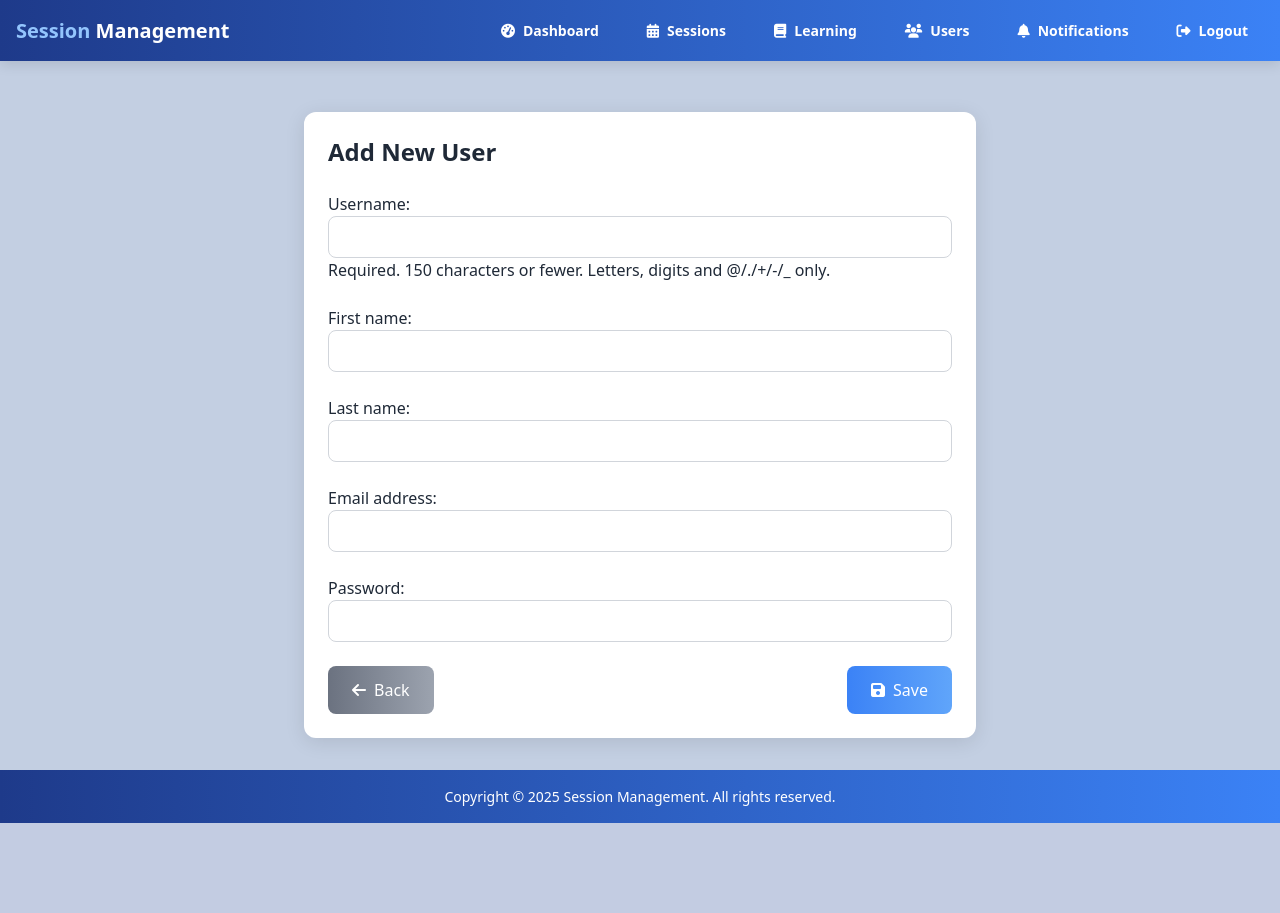
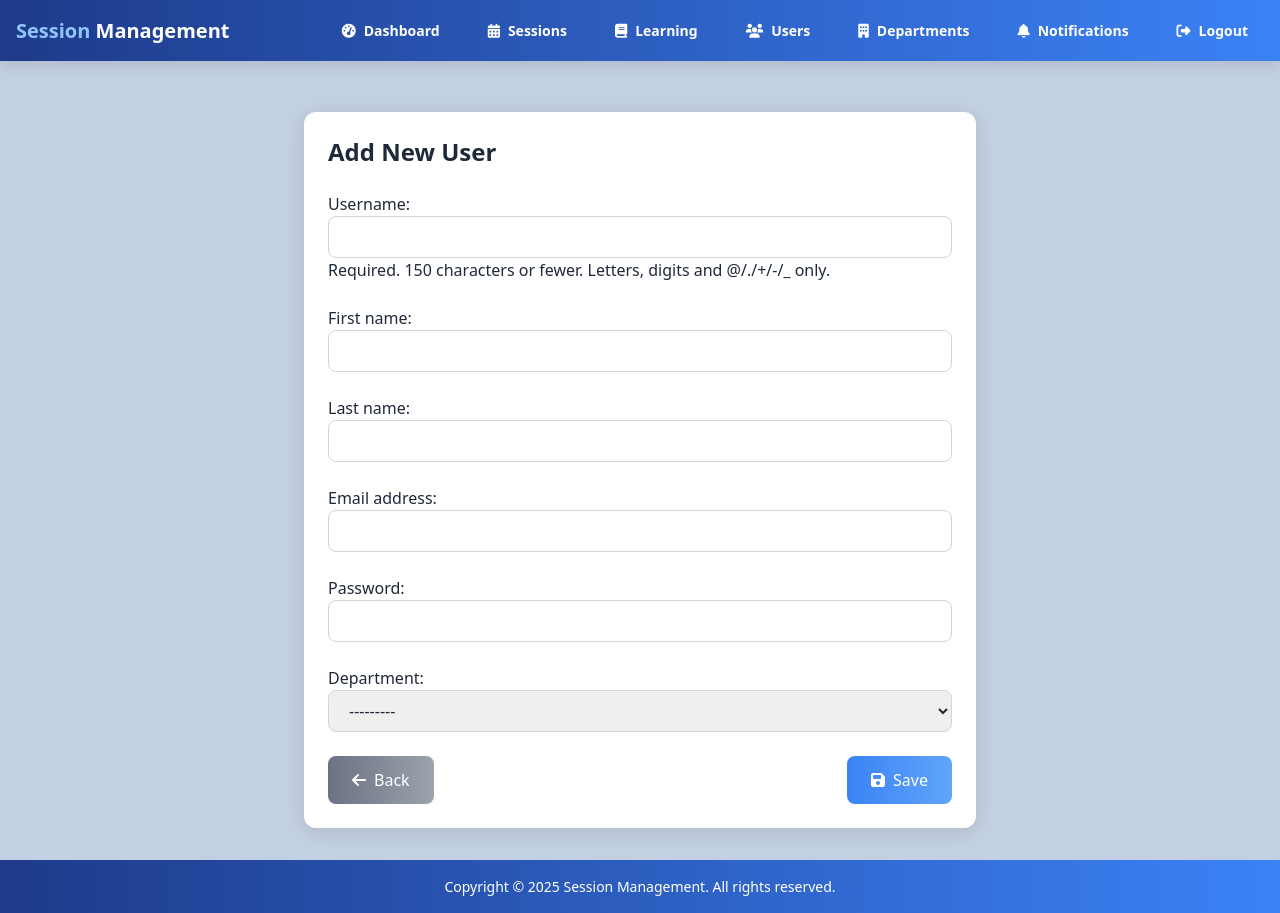
Before and after one commit to ashishkekan/session-management, a Django app: page /add-user/ in a window 1280 px wide. Before the commit the page ends 823 px from the top, so only its background shows below. Run offline with Django 4.2, Linux system fonts and the light colour scheme; the visitor is signed in with stand-in values (Sample User, id 1); data that the repository does not hold is empty; some libraries are stand-ins or nearby versions.

Commit message:
Add departments features

```diff
--- a/management/forms.py
+++ b/management/forms.py
@@ -3,7 +3,26 @@ from django.contrib.auth.forms import PasswordChangeForm
 from django.contrib.auth.models import User
 from django.forms import DateTimeInput
 
-from .models import ExternalTopic, SessionTopic
+from .models import Department, ExternalTopic, SessionTopic, UserProfile
+
+
+class DepartmentForm(forms.ModelForm):
+    """
+    Form for creating and editing Department instances.
+    """
+
+    class Meta:
+        model = Department
+        fields = ["name", "description"]
+        widgets = {
+            "name": forms.TextInput(attrs={"class": "form-control"}),
+            "description": forms.Textarea(attrs={"class": "form-control", "rows": 4}),
+        }
+
+    def __init__(self, *args, **kwargs):
+        super().__init__(*args, **kwargs)
+        for field in self.fields.values():
+            field.widget.attrs.update({"class": "custom-input"})
 
 
 class SessionTopicForm(forms.ModelForm):
@@ -30,14 +49,6 @@ class SessionTopicForm(forms.ModelForm):
         }
 
     def __init__(self, *args, user=None, **kwargs):
-        """
-        Initializes the SessionTopicForm, modifies the queryset of the
-        conducted_by field to exclude staff users, and customizes the label
-        for conducted_by.
-
-        Args:
-            user (optional): The user associated with the session (not used directly here).
-        """
         self.user = user
         super().__init__(*args, **kwargs)
         self.fields["conducted_by"].queryset = User.objects.exclude(is_staff=True)
@@ -53,10 +64,13 @@ class SessionTopicForm(forms.ModelForm):
 class UserCreationForm(forms.ModelForm):
     """
     Form for creating a new User, including fields for setting a password
-    and selecting if the user should be an admin (staff).
+    and selecting a department.
     """
 
     password = forms.CharField(widget=forms.PasswordInput)
+    department = forms.ModelChoiceField(
+        queryset=Department.objects.all(), required=True
+    )
 
     class Meta:
         model = User
@@ -67,27 +81,44 @@ class UserCreationForm(forms.ModelForm):
         for field in self.fields.values():
             field.widget.attrs.update({"class": "custom-input"})
 
+    def save(self, commit=True):
+        user = super().save(commit=False)
+        user.set_password(self.cleaned_data["password"])
+        if commit:
+            user.save()
+            UserProfile.objects.create(
+                user=user, department=self.cleaned_data["department"]
+            )
+        return user
+
 
 class UserEditForm(forms.ModelForm):
     """
-    Form for editing an existing User, including first name, last name, username,
-    and email fields with custom styling.
+    Form for editing an existing User, including department field with custom styling.
     """
+
+    department = forms.ModelChoiceField(
+        queryset=Department.objects.all(), required=True
+    )
 
     class Meta:
         model = User
         fields = ["first_name", "last_name", "username", "email"]
-        widgets = {
-            "first_name": forms.TextInput(attrs={"class": "form-control"}),
-            "last_name": forms.TextInput(attrs={"class": "form-control"}),
-            "username": forms.TextInput(attrs={"class": "form-control"}),
-            "email": forms.EmailInput(attrs={"class": "form-control"}),
-        }
 
     def __init__(self, *args, **kwargs):
         super().__init__(*args, **kwargs)
+        if self.instance and hasattr(self.instance, "userprofile"):
+            self.fields["department"].initial = self.instance.userprofile.department
         for field in self.fields.values():
             field.widget.attrs.update({"class": "custom-input"})
+
+    def save(self, commit=True):
+        user = super().save(commit=commit)
+        if commit:
+            profile, _ = UserProfile.objects.get_or_create(user=user)
+            profile.department = self.cleaned_data["department"]
+            profile.save()
+        return user
 
 
 class CustomPasswordChangeForm(PasswordChangeForm):
--- a/management/templates/session/base.html
+++ b/management/templates/session/base.html
@@ -36,6 +36,9 @@
                         </a>
                         <a href="{% url 'user_list' %}" class="navbar-link text-white px-3 py-2 rounded-md flex items-center">
                             <i class="fas fa-users mr-2"></i> Users
+                        </a>
+                        <a href="{% url 'department-list' %}" class="navbar-link text-white px-3 py-2 rounded-md flex items-center">
+                            <i class="fas fa-building mr-2"></i> Departments
                         </a>
                     {% endif %}
                     {% if not user.is_staff %}
--- a/management/templates/session/user_list.html
+++ b/management/templates/session/user_list.html
@@ -19,6 +19,7 @@
                 <tr>
                     <th class="px-6 py-3 text-left text-sm font-semibold text-gray-700">Name</th>
                     <th class="px-6 py-3 text-left text-sm font-semibold text-gray-700">Email</th>
+                    <th class="px-6 py-3 text-left text-sm font-semibold text-gray-700">Department</th>
                     <th class="px-6 py-3 text-left text-sm font-semibold text-gray-700">Is Staff?</th>
                     {% if request.user.is_staff %}
                         <th class="px-6 py-3 text-left text-sm font-semibold text-gray-700">Actions</th>
@@ -30,6 +31,7 @@
                     <tr class="hover:bg-gray-50 transition">
                         <td class="px-6 py-4 font-medium text-gray-800">{{ user.first_name }} {{ user.last_name }}</td>
                         <td class="px-6 py-4 font-medium text-gray-800">{{ user.email }}</td>
+                        <td class="px-6 py-4 font-medium text-gray-800">{{ user.userprofile.department.name }}</td>
                         <td class="px-6 py-4 font-medium text-gray-800">
                             {% if user.is_staff %}
                                 <span class="text-green-600">✅ Yes</span>
--- a/management/urls.py
+++ b/management/urls.py
@@ -44,4 +44,12 @@ urlpatterns = [
         name="delete-learning",
     ),
     path("recent-activities/", views.recent_activities, name="recent_activities"),
+    path("departments/", views.department_list, name="department-list"),
+    path("departments/create/", views.department_create, name="department-create"),
+    path("departments/edit/<int:pk>/", views.department_edit, name="department-edit"),
+    path(
+        "departments/delete/<int:pk>/",
+        views.department_delete,
+        name="department-delete",
+    ),
 ]
--- a/management/views.py
+++ b/management/views.py
@@ -11,12 +11,13 @@ from management.utils import log_activity
 
 from .forms import (
     CustomPasswordChangeForm,
+    DepartmentForm,
     ExternalTopicForm,
     SessionTopicForm,
     UserCreationForm,
     UserEditForm,
 )
-from .models import ExternalTopic, RecentActivity, SessionTopic
+from .models import Department, ExternalTopic, RecentActivity, SessionTopic
 
 
 @login_required
@@ -36,7 +37,11 @@ def create_topic(request):
             session = form.save()
             if request.user.is_staff:
                 normal_users = User.objects.filter(is_staff=False)
-                log_activity(request.user, f"Admin created a new session: '{session.topic}'.", target_users=normal_users)
+                log_activity(
+                    request.user,
+                    f"Admin created a new session: '{session.topic}'.",
+                    target_users=normal_users,
+                )
             else:
                 # Normal user action, log_activity will notify admins automatically
                 log_activity(request.user, f"Created a new session: '{session.topic}'.")
@@ -71,30 +76,45 @@ def home(request):
         .order_by("date")[:3]
     )
 
-    top_sessions = SessionTopic.objects.filter(
-        date__gt=now()
-    ).exclude(status__in=["Completed", "Cancelled"]).select_related("conducted_by").order_by("date")[:3]
+    top_sessions = (
+        SessionTopic.objects.filter(date__gt=now())
+        .exclude(status__in=["Completed", "Cancelled"])
+        .select_related("conducted_by")
+        .order_by("date")[:3]
+    )
 
     if user.is_staff:
-        context.update({
-            "is_admin": True,
-            "total_users": User.objects.count(),
-            "total_sessions": SessionTopic.objects.count(),
-            "all_sessions": SessionTopic.objects.order_by("-date"),
-            "top_sessions": top_sessions,
-            "completed": SessionTopic.objects.filter(status="Completed").order_by("date")[:3],
-            "pending": SessionTopic.objects.filter(status="Pending").order_by("date")[:3],
-            "cancelled": SessionTopic.objects.filter(status="Cancelled").order_by("date")[:3],
-        })
+        context.update(
+            {
+                "is_admin": True,
+                "total_users": User.objects.count(),
+                "total_sessions": SessionTopic.objects.count(),
+                "all_sessions": SessionTopic.objects.order_by("-date"),
+                "top_sessions": top_sessions,
+                "completed": SessionTopic.objects.filter(status="Completed").order_by(
+                    "date"
+                )[:3],
+                "pending": SessionTopic.objects.filter(status="Pending").order_by(
+                    "date"
+                )[:3],
+                "cancelled": SessionTopic.objects.filter(status="Cancelled").order_by(
+                    "date"
+                )[:3],
+            }
+        )
     elif user.is_authenticated:
         sessions = SessionTopic.objects.filter(conducted_by=user)
-        upcoming_sessions = sessions.filter(status="Pending", date__gte=now()).order_by("date")
-        context.update({
-            "is_admin": False,
-            "total_sessions": sessions.count(),
-            "upcoming_sessions": upcoming_sessions,
-            "top_sessions": top_sessions,
-        })
+        upcoming_sessions = sessions.filter(status="Pending", date__gte=now()).order_by(
+            "date"
+        )
+        context.update(
+            {
+                "is_admin": False,
+                "total_sessions": sessions.count(),
+                "upcoming_sessions": upcoming_sessions,
+                "top_sessions": top_sessions,
+            }
+        )
 
     return render(request, "session/home.html", context)
 
@@ -108,13 +128,13 @@ def user_login(request):
     Returns:
         HttpResponse: Login form or redirect on success.
     """
-    if request.method == 'POST':
+    if request.method == "POST":
         form = AuthenticationForm(data=request.POST)
         if form.is_valid():
             user = form.get_user()
             login(request, user)
             log_activity(request.user, "Logged in successfully.")
-            return redirect('home')
+            return redirect("home")
         else:
             messages.error(request, "Invalid username or password.")
     else:
@@ -155,7 +175,11 @@ def add_user(request):
             user = form.save(commit=False)
             user.set_password(form.cleaned_data["password"])
             user.save()
-            log_activity(request.user, f"Admin added new user '{user.username}'.", target_users=User.objects.filter(is_staff=False))
+            log_activity(
+                request.user,
+                f"Admin added new user '{user.username}'.",
+                target_users=User.objects.filter(is_staff=False),
+            )
             messages.success(request, f"User '{user.username}' created successfully.")
             return redirect("home")
     else:
@@ -205,7 +229,11 @@ def delete_user(request, user_id):
         messages.error(request, "You cannot delete a superuser.")
         return redirect("user_list")
     user.delete()
-    log_activity(request.user, f"Admin deleted user with ID {user_id}.", target_users=User.objects.filter(is_staff=False))
+    log_activity(
+        request.user,
+        f"Admin deleted user with ID {user_id}.",
+        target_users=User.objects.filter(is_staff=False),
+    )
     messages.success(request, "User deleted successfully.")
     return redirect("user_list")
 
@@ -240,7 +268,7 @@ def user_list(request):
     Returns:
         HttpResponse: List of users.
     """
-    users = User.objects.all().order_by("username")
+    users = User.objects.all().order_by("username").select_related("userprofile")
     paginator = Paginator(users, 10)
     page_number = request.GET.get("page")
     page_obj = paginator.get_page(page_number)
@@ -261,7 +289,11 @@ def all_sessions_view(request):
     if request.user.is_staff:
         sessions = SessionTopic.objects.select_related("conducted_by").order_by("date")
     else:
-        sessions = SessionTopic.objects.select_related("conducted_by").filter(conducted_by=request.user).order_by("date")
+        sessions = (
+            SessionTopic.objects.select_related("conducted_by")
+            .filter(conducted_by=request.user)
+            .order_by("date")
+        )
     paginator = Paginator(sessions, 10)
     page_number = request.GET.get("page")
     page_obj = paginator.get_page(page_number)
@@ -285,14 +317,20 @@ def edit_session_view(request, session_id):
         if form.is_valid():
             form.save()
             if request.user.is_staff:
-                log_activity(request.user, f"Admin updated session: '{session.topic}'.", target_users=User.objects.filter(is_staff=False))
+                log_activity(
+                    request.user,
+                    f"Admin updated session: '{session.topic}'.",
+                    target_users=User.objects.filter(is_staff=False),
+                )
             else:
                 log_activity(request.user, f"Updated session: '{session.topic}'.")
             messages.success(request, "Session updated successfully.")
             return redirect("session_list")
     else:
         form = SessionTopicForm(instance=session)
-    return render(request, "session/edit_session.html", {"form": form, "session": session})
+    return render(
+        request, "session/edit_session.html", {"form": form, "session": session}
+    )
 
 
 @login_required
@@ -308,7 +346,11 @@ def delete_session_view(request, session_id):
     """
     session = get_object_or_404(SessionTopic, id=session_id)
     if request.user.is_staff:
-        log_activity(request.user, f"Admin deleted session: '{session.topic}'.", target_users=User.objects.filter(is_staff=False))
+        log_activity(
+            request.user,
+            f"Admin deleted session: '{session.topic}'.",
+            target_users=User.objects.filter(is_staff=False),
+        )
     else:
         log_activity(request.user, f"Deleted session: '{session.topic}'.")
     session.delete()
@@ -350,9 +392,15 @@ def create_external_topic(request):
         if form.is_valid():
             topic = form.save()
             if request.user.is_staff:
-                log_activity(request.user, f"Admin added new learning topic: '{topic.coming_soon}'.", target_users=User.objects.filter(is_staff=False))
+                log_activity(
+                    request.user,
+                    f"Admin added new learning topic: '{topic.coming_soon}'.",
+                    target_users=User.objects.filter(is_staff=False),
+                )
             else:
-                log_activity(request.user, f"Added new learning topic: '{topic.coming_soon}'.")
+                log_activity(
+                    request.user, f"Added new learning topic: '{topic.coming_soon}'."
+                )
             messages.success(request, "New topic created successfully.")
             return redirect("learning-view")
     else:
@@ -392,14 +440,22 @@ def edit_learning(request, learning_id):
         if form.is_valid():
             form.save()
             if request.user.is_staff:
-                log_activity(request.user, f"Admin updated learning topic: '{learning.coming_soon}'.", target_users=User.objects.filter(is_staff=False))
+                log_activity(
+                    request.user,
+                    f"Admin updated learning topic: '{learning.coming_soon}'.",
+                    target_users=User.objects.filter(is_staff=False),
+                )
             else:
-                log_activity(request.user, f"Updated learning topic: '{learning.coming_soon}'.")
+                log_activity(
+                    request.user, f"Updated learning topic: '{learning.coming_soon}'."
+                )
             messages.success(request, "Learning updated successfully.")
             return redirect("learning-view")
     else:
         form = ExternalTopicForm(instance=learning)
-    return render(request, "session/edit_learning.html", {"form": form, "learning": learning})
+    return render(
+        request, "session/edit_learning.html", {"form": form, "learning": learning}
+    )
 
 
 @login_required
@@ -415,7 +471,11 @@ def delete_learning(request, learning_id):
     """
     learning = get_object_or_404(ExternalTopic, id=learning_id)
     if request.user.is_staff:
-        log_activity(request.user, f"Admin deleted learning topic: '{learning.coming_soon}'.", target_users=User.objects.filter(is_staff=False))
+        log_activity(
+            request.user,
+            f"Admin deleted learning topic: '{learning.coming_soon}'.",
+            target_users=User.objects.filter(is_staff=False),
+        )
     else:
         log_activity(request.user, f"Deleted learning topic: '{learning.coming_soon}'.")
     learning.delete()
@@ -432,8 +492,66 @@ def recent_activities(request):
         HttpResponse: List of recent activity logs.
     """
     RecentActivity.objects.filter(user=request.user, read=False).update(read=True)
-    activities = RecentActivity.objects.filter(user=request.user).order_by("-timestamp")[:20]
+    activities = RecentActivity.objects.filter(user=request.user).order_by(
+        "-timestamp"
+    )[:20]
     paginator = Paginator(activities, 10)
     page_number = request.GET.get("page")
     page_obj = paginator.get_page(page_number)
     return render(request, "session/recent_activities.html", {"activities": page_obj})
+
+
+@login_required
+def department_list(request):
+    departments = Department.objects.all().order_by("-created_at")
+    return render(request, "session/department_list.html", {"departments": departments})
+
+
+@login_required
+def department_create(request):
+    if request.method == "POST":
+        form = DepartmentForm(request.POST)
+        if form.is_valid():
+            form.save()
+            log_activity(
+                request.user,
+                f"Admin created new department: '{form.name}'.",
+                target_users=User.objects.filter(is_staff=False),
+            )
+            messages.success(request, "Department created successfully.")
+            return redirect("department-list")
+    else:
+        form = DepartmentForm()
+    return render(request, "session/department_form.html", {"form": form})
+
+
+@login_required
+def department_edit(request, pk):
+    department = get_object_or_404(Department, pk=pk)
+    if request.method == "POST":
+        form = DepartmentForm(request.POST, instance=department)
+        if form.is_valid():
+            form.save()
+            log_activity(
+                request.user,
+                f"Admin edited department: '{department.name}'.",
+                target_users=User.objects.filter(is_staff=False),
+            )
+            messages.success(request, "Department updated successfully.")
+            return redirect("department-list")
+    else:
+        form = DepartmentForm(instance=department)
+    return render(request, "session/department_form.html", {"form": form})
+
+
+@login_required
+def department_delete(request, pk):
+    department = get_object_or_404(Department, pk=pk)
+    department.delete()
+    log_activity(
+        request.user,
+        f"Admin deleted department: '{department.name}'.",
+        target_users=User.objects.filter(is_staff=False),
+    )
+    messages.success(request, "Department deleted successfully.")
+    return redirect("department-list")
--- a/session_management/settings.py
+++ b/session_management/settings.py
@@ -81,7 +81,7 @@ WSGI_APPLICATION = "session_management.wsgi.application"
 DATABASES = {
     "default": {
         "ENGINE": "django.db.backends.postgresql",
-        "NAME": "session_management",
+        "NAME": "session_management_system",
         "USER": "postgres",
         "PASSWORD": "Lemon@123",
         "HOST": "localhost",
@@ -124,10 +124,10 @@ USE_TZ = True
 # Static files (CSS, JavaScript, Images)
 # https://docs.djangoproject.com/en/4.2/howto/static-files/
 
-STATIC_URL = '/static/'
+STATIC_URL = "/static/"
 
 STATICFILES_DIRS = [
-    os.path.join(BASE_DIR, 'management/static'),
+    os.path.join(BASE_DIR, "management/static"),
 ]
 
 
```
Also changed, not shown: management/models.py (+61 -3 lines), management/templates/session/department_edit.html (added, +22 -0 lines), management/templates/session/department_form.html (added, +23 -0 lines), management/templates/session/department_list.html (added, +55 -0 lines).
